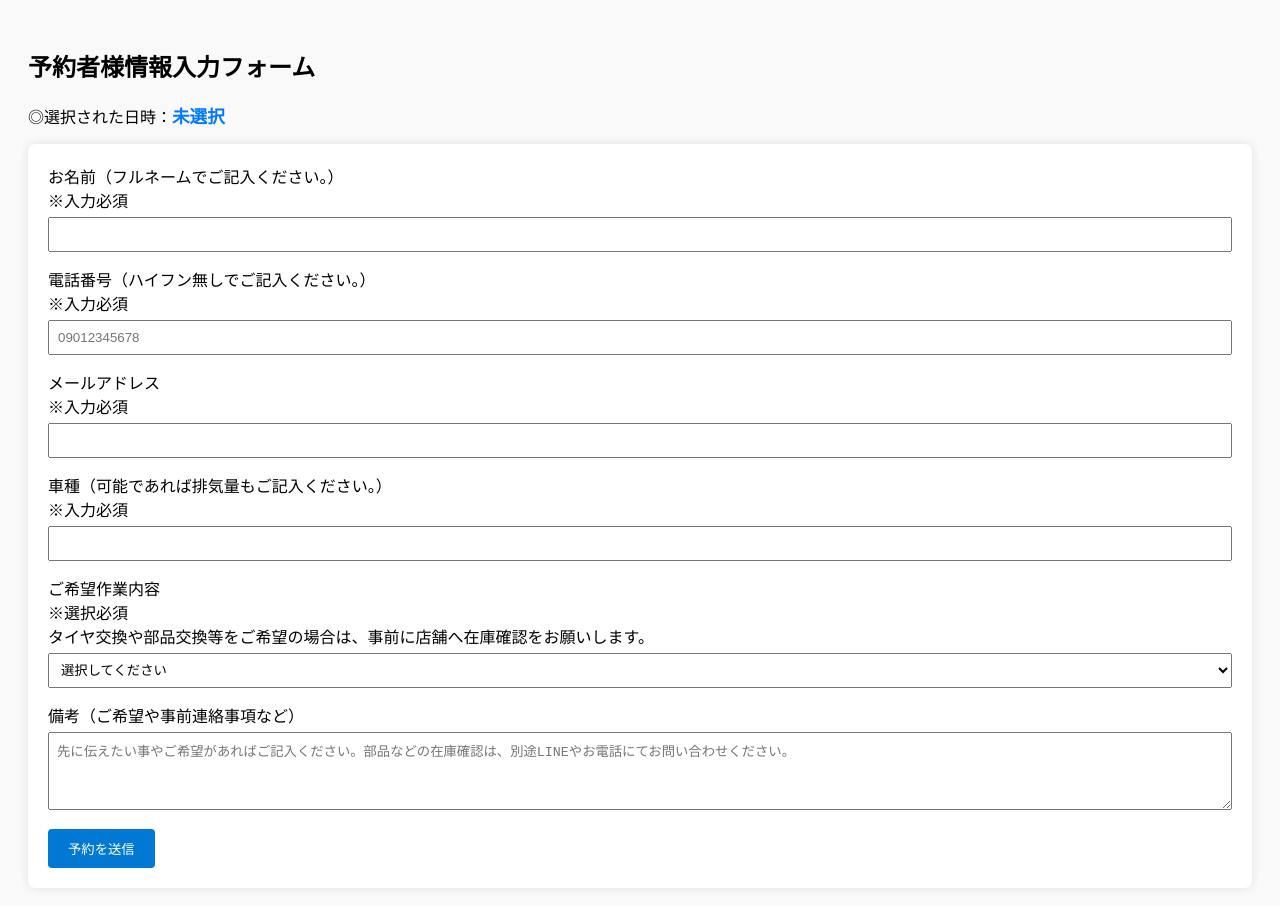
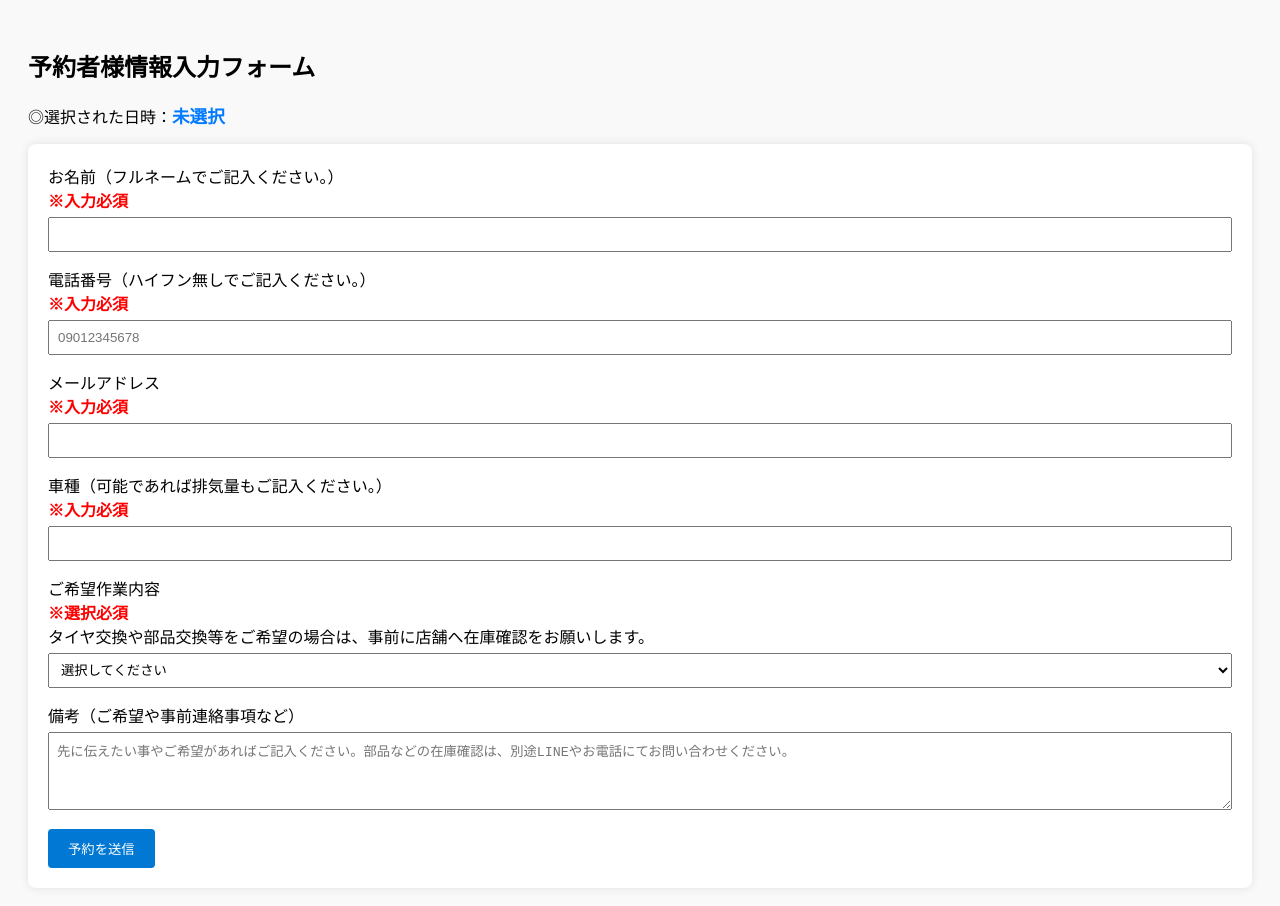
Before and after one commit to BIKESHOPROMEO/yoyaku-form, a plain HTML site: page index.html in a window 1280 px wide. Drawn offline with Linux system fonts and the light colour scheme.

Commit message:
Add files via upload

```diff
--- a/index.html
+++ b/index.html
@@ -17,11 +17,11 @@
 	<input type="hidden" name="date" value="">
 	<input type="hidden" name="time" value="">
 
-    <label>お名前（フルネームでご記入ください。）<br> ※入力必須 <br>
+    <label>お名前（フルネームでご記入ください。）<br> <span class="required-mark">※入力必須</span> <br>
       <input type="text" name="name" required>
     </label>
 
-    <label>電話番号（ハイフン無しでご記入ください。）<br> ※入力必須 <br>
+    <label>電話番号（ハイフン無しでご記入ください。）<br> <span class="required-mark">※入力必須</span> <br>
       <input
  	 type="tel"
   	name="phone"
@@ -31,15 +31,15 @@
   	required placeholder="例：09012345678">
     </label>
 
-    <label>メールアドレス<br> ※入力必須 <br>
+    <label>メールアドレス<br> <span class="required-mark">※入力必須</span> <br>
       <input type="email" name="email" required>
     </label>
 
-    <label>車種（可能であれば排気量もご記入ください。）<br> ※入力必須 <br>
+    <label>車種（可能であれば排気量もご記入ください。）<br> <span class="required-mark">※入力必須</span> <br>
       <input type="text" name="carModel" required>
     </label>
 
-    <label>ご希望作業内容<br> ※選択必須 <br> タイヤ交換や部品交換等をご希望の場合は、事前に店舗へ在庫確認をお願いします。 <br>
+    <label>ご希望作業内容<br> <span class="required-mark">※選択必須</span> <br> タイヤ交換や部品交換等をご希望の場合は、事前に店舗へ在庫確認をお願いします。 <br>
       <select name="workType" required>
         <option value="">選択してください</option>
         <option value="1ヶ月点検">1ヶ月点検</option>
--- a/style.css
+++ b/style.css
@@ -46,3 +46,8 @@ button:hover {
   font-weight: bold;
   font-size: 1.1em;
 }
+
+.required-mark {
+  color: red;
+  font-weight: bold;
+}
```
